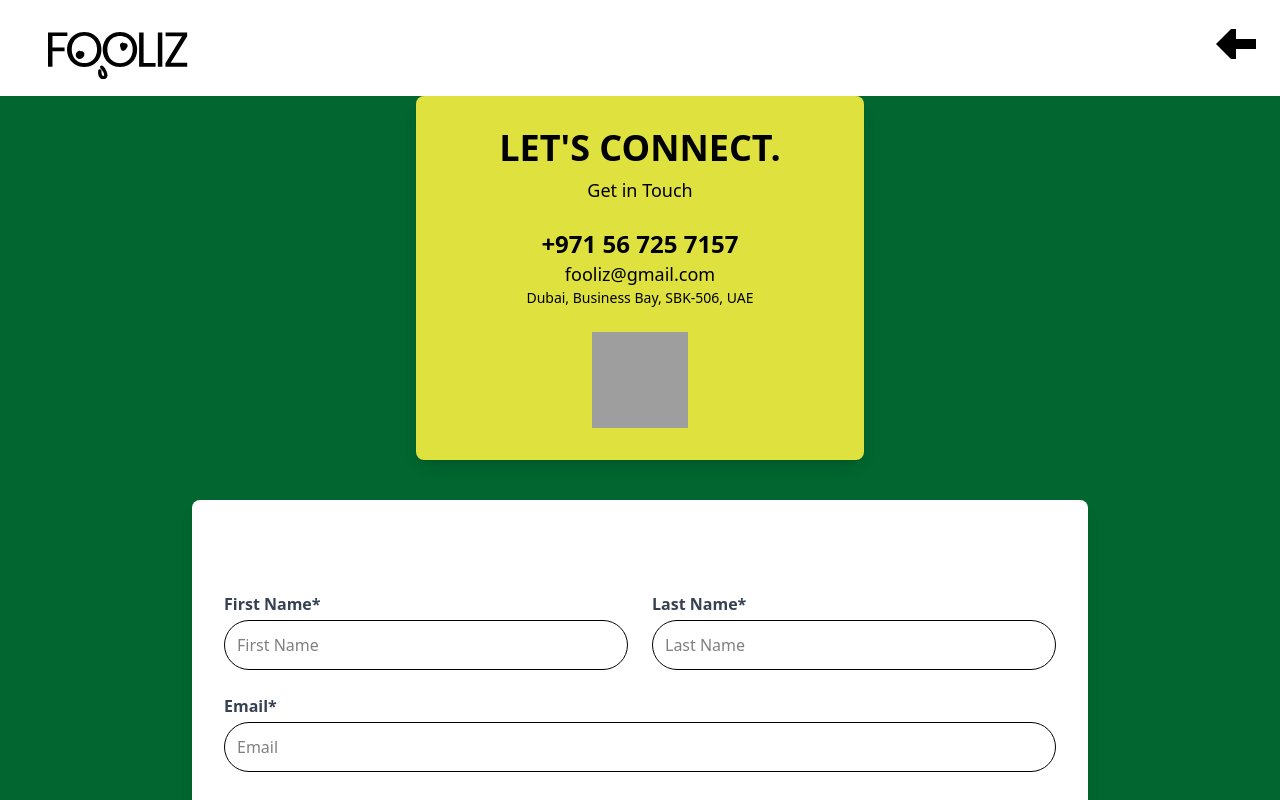
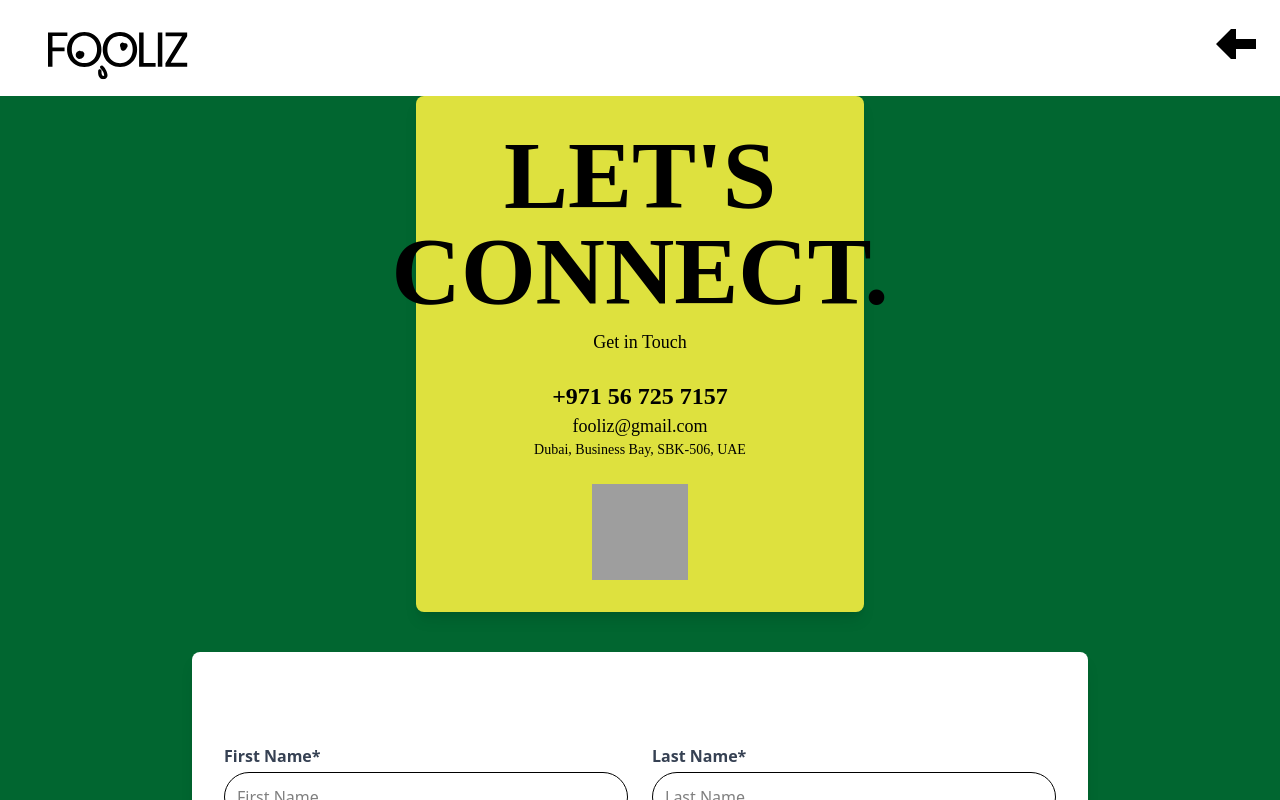
Before and after one commit to ahmadiq01/test, a React (Vite) app: page /contact in a window 1280 px wide. Shown: the top 800 px of the page. Built offline with nearby package versions, Linux system fonts and the light colour scheme; grey boxes are pictures that could not be loaded; a web font is replaced by a local one.

Commit message:
font updated

```diff
--- a/src/pages/contact/contact.jsx
+++ b/src/pages/contact/contact.jsx
@@ -20,10 +20,10 @@ const ContactPage = () => {
       <div className="flex flex-col bg-green-800 items-start w-full gap-10 container mx-auto px-4">
 
         {/* First Section: Contact Info */}
-        <div className="flex flex-col items-center gap-6 p-8 bg-[#dee13e] rounded-lg shadow-lg w-full max-w-md mx-auto">
+        <div className="flex flex-col items-center gap-6 p-8 font-[Heathergreen] text-6xl bg-[#dee13e] rounded-lg shadow-lg w-full max-w-md mx-auto">
           {/* Column 1: Title */}
           <div className="text-center">
-            <h2 className="text-4xl font-bold">LET'S CONNECT.</h2>
+            <h2 className="text-8xl font-bold">LET'S CONNECT.</h2>
             <p className="text-lg mt-2">Get in Touch</p>
           </div>
 
```
